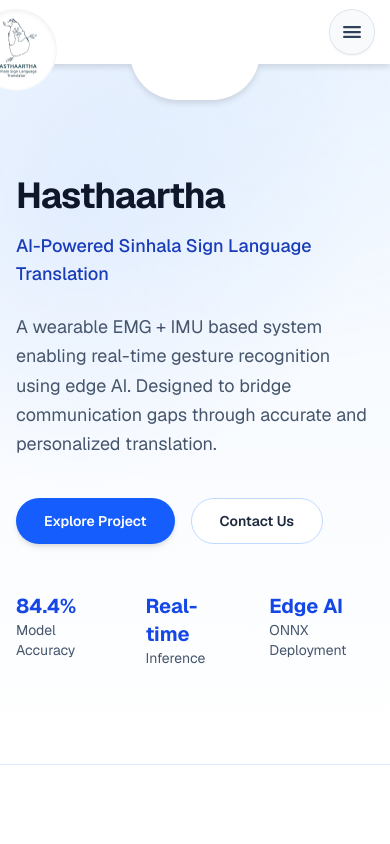
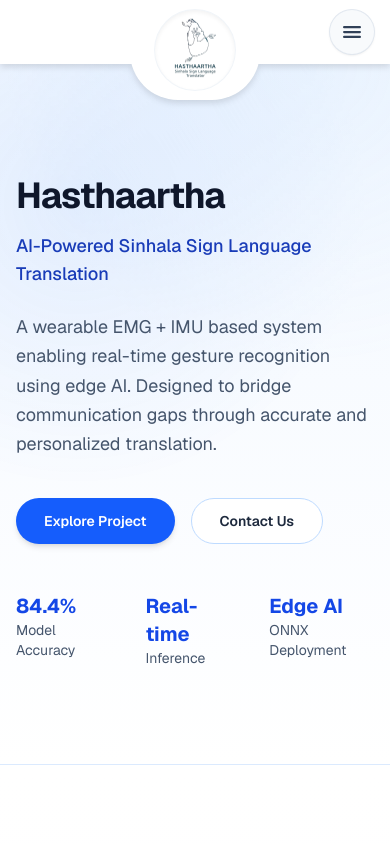
Before and after one commit to Hasthartha-SignLangAI/hasthaartha-portfolio, a Next.js app: page / in a window 390 px wide. Shown: the top 844 px of the page. Built offline with nearby package versions, Linux system fonts and the light colour scheme.

Commit message:
Fixed the responsiveness issue of the navbar

```diff
--- a/app/components/Header.tsx
+++ b/app/components/Header.tsx
@@ -22,7 +22,10 @@ export function Header() {
         <div className="absolute left-1/2 top-0 h-[100px] w-[130px] -translate-x-1/2 rounded-b-[3rem] bg-white md:h-[120px] md:w-[160px] md:rounded-b-[3.5rem]" />
       </div>
 
-      <div className="relative mx-auto flex h-16 max-w-7xl items-center justify-between px-4 sm:px-6 md:grid md:grid-cols-[1fr_auto_1fr] md:gap-8">
+      <div className="relative mx-auto flex h-16 max-w-7xl items-center px-4 sm:px-6 md:grid md:grid-cols-[1fr_auto_1fr] md:gap-8">
+
+        {/* Mobile Spacer - Left */}
+        <div className="flex-1 md:hidden" />
 
         {/* Desktop Nav - Left */}
         <nav className="hidden md:flex items-center justify-start gap-1 lg:gap-2" aria-label="Primary Left">
@@ -69,7 +72,7 @@ export function Header() {
         </nav>
 
         {/* Mobile Menu Button */}
-        <div className="flex md:hidden justify-end">
+        <div className="flex-1 flex md:hidden justify-end">
           <button
             type="button"
             className="inline-flex items-center justify-center rounded-full bg-slate-50 p-2.5 text-slate-700 shadow-sm ring-1 ring-slate-200 transition-all hover:bg-slate-100"
```
